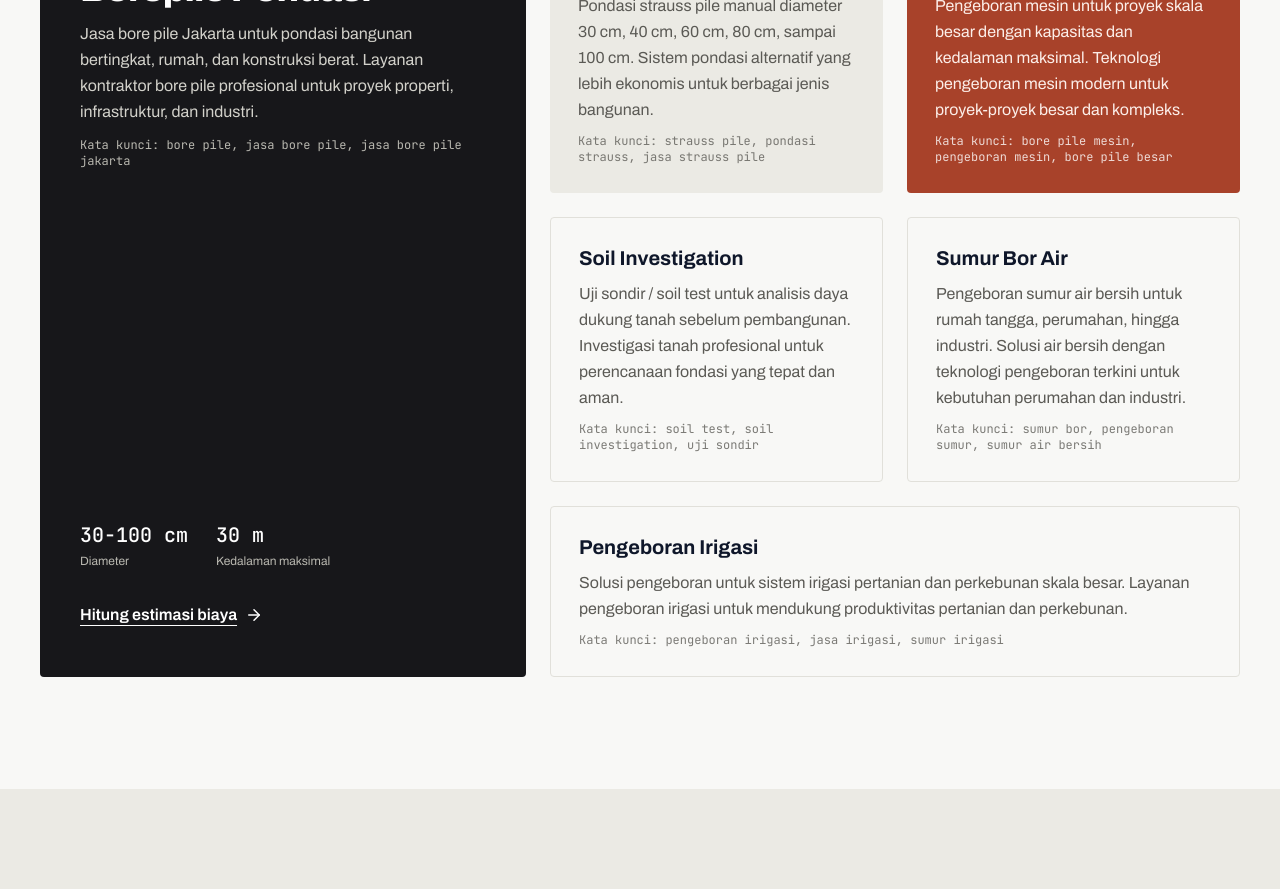
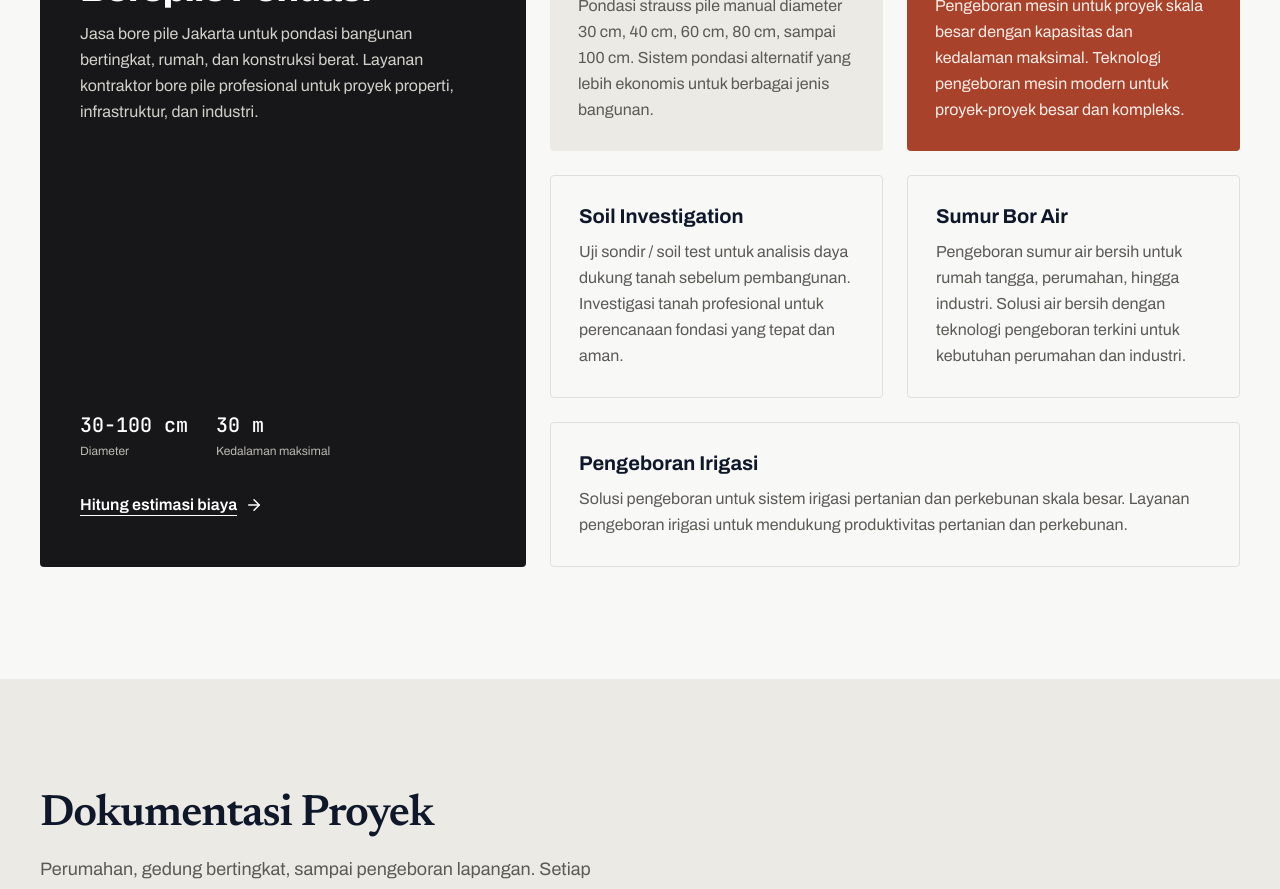
Before and after one commit to mjdevf/borepile-landing, a React (Vite) app: page / in a window 1280 px wide. Shown: the part 1300-2189 px from the top of the page. Built offline with nearby package versions, Linux system fonts and the light colour scheme.

Commit message:
fix(services): remove visible keyword list from service cards

```diff
--- a/src/components/sections/Services.jsx
+++ b/src/components/sections/Services.jsx
@@ -16,15 +16,6 @@ const TILE = [
   "border border-border-muted bg-surface text-primary",
 ];
 const TILE_COPY = ["text-secondary", "text-accent-soft", "text-secondary", "text-secondary", "text-secondary"];
-
-function Keywords({ svc, className = "" }) {
-  if (!svc.keywords) return null;
-  return (
-    <p className={`font-mono text-xs ${className}`}>
-      Kata kunci: {svc.keywords.slice(0, 3).join(", ")}
-    </p>
-  );
-}
 
 export default function Services() {
   return (
@@ -45,7 +36,6 @@ export default function Services() {
             <div className="flex flex-col gap-3">
               <h3 className="text-3xl font-extrabold leading-[1.1] tracking-tight md:text-4xl">{FEATURED.title}</h3>
               <p className="text-base leading-relaxed text-on-primary-subtle">{FEATURED.desc}</p>
-              <Keywords svc={FEATURED} className="text-on-primary-muted" />
             </div>
             <div className="flex flex-col gap-6">
               <div className="flex gap-7">
@@ -77,7 +67,6 @@ export default function Services() {
               >
                 <h3 className="text-xl font-bold leading-tight">{svc.title}</h3>
                 <p className={`text-base leading-relaxed ${TILE_COPY[i]}`}>{svc.desc}</p>
-                <Keywords svc={svc} className={i === 1 ? "text-white/80" : "text-secondary/80"} />
               </article>
             ))}
           </div>
@@ -89,7 +78,6 @@ export default function Services() {
             <div key={svc.title} className="flex flex-col gap-1.5 border-b border-border-muted py-5">
               <h3 className="text-xl font-bold leading-tight">{svc.title}</h3>
               <p className="text-base leading-[1.55] text-secondary">{svc.desc}</p>
-              <Keywords svc={svc} className="text-secondary/80" />
             </div>
           ))}
         </div>
--- a/src/data/content.js
+++ b/src/data/content.js
@@ -35,42 +35,36 @@ export const services = [
     title: "Borepile Pondasi",
     desc: "Jasa bore pile Jakarta untuk pondasi bangunan bertingkat, rumah, dan konstruksi berat. Layanan kontraktor bore pile profesional untuk proyek properti, infrastruktur, dan industri.",
     icon: "Building2",
-    keywords: ["bore pile", "jasa bore pile", "jasa bore pile jakarta", "kontraktor bore pile jakarta", "harga bore pile jakarta", "pondasi bore pile"],
     link: "/#layanan",
   },
   {
     title: "Sumur Bor Air",
     desc: "Pengeboran sumur air bersih untuk rumah tangga, perumahan, hingga industri. Solusi air bersih dengan teknologi pengeboran terkini untuk kebutuhan perumahan dan industri.",
     icon: "Droplets",
-    keywords: ["sumur bor", "pengeboran sumur", "sumur air bersih", "jasa sumur bor"],
     link: "/#layanan",
   },
   {
     title: "Strauss Pile Manual",
     desc: "Pondasi strauss pile manual diameter 30 cm, 40 cm, 60 cm, 80 cm, sampai 100 cm. Sistem pondasi alternatif yang lebih ekonomis untuk berbagai jenis bangunan.",
     icon: "Ruler",
-    keywords: ["strauss pile", "pondasi strauss", "jasa strauss pile", "strauss pile manual"],
     link: "/#layanan",
   },
   {
     title: "Pengeboran Irigasi",
     desc: "Solusi pengeboran untuk sistem irigasi pertanian dan perkebunan skala besar. Layanan pengeboran irigasi untuk mendukung produktivitas pertanian dan perkebunan.",
     icon: "Sprout",
-    keywords: ["pengeboran irigasi", "jasa irigasi", "sumur irigasi", "pengeboran pertanian"],
     link: "/#layanan",
   },
   {
     title: "Soil Investigation",
     desc: "Uji sondir / soil test untuk analisis daya dukung tanah sebelum pembangunan. Investigasi tanah profesional untuk perencanaan fondasi yang tepat dan aman.",
     icon: "Search",
-    keywords: ["soil test", "soil investigation", "uji sondir", "daya dukung tanah"],
     link: "/#layanan",
   },
   {
     title: "Borepile Mesin",
     desc: "Pengeboran mesin untuk proyek skala besar dengan kapasitas dan kedalaman maksimal. Teknologi pengeboran mesin modern untuk proyek-proyek besar dan kompleks.",
     icon: "Drill",
-    keywords: ["bore pile mesin", "pengeboran mesin", "bore pile besar", "kontraktor bore pile mesin"],
     link: "/#layanan",
   },
 ];
```
